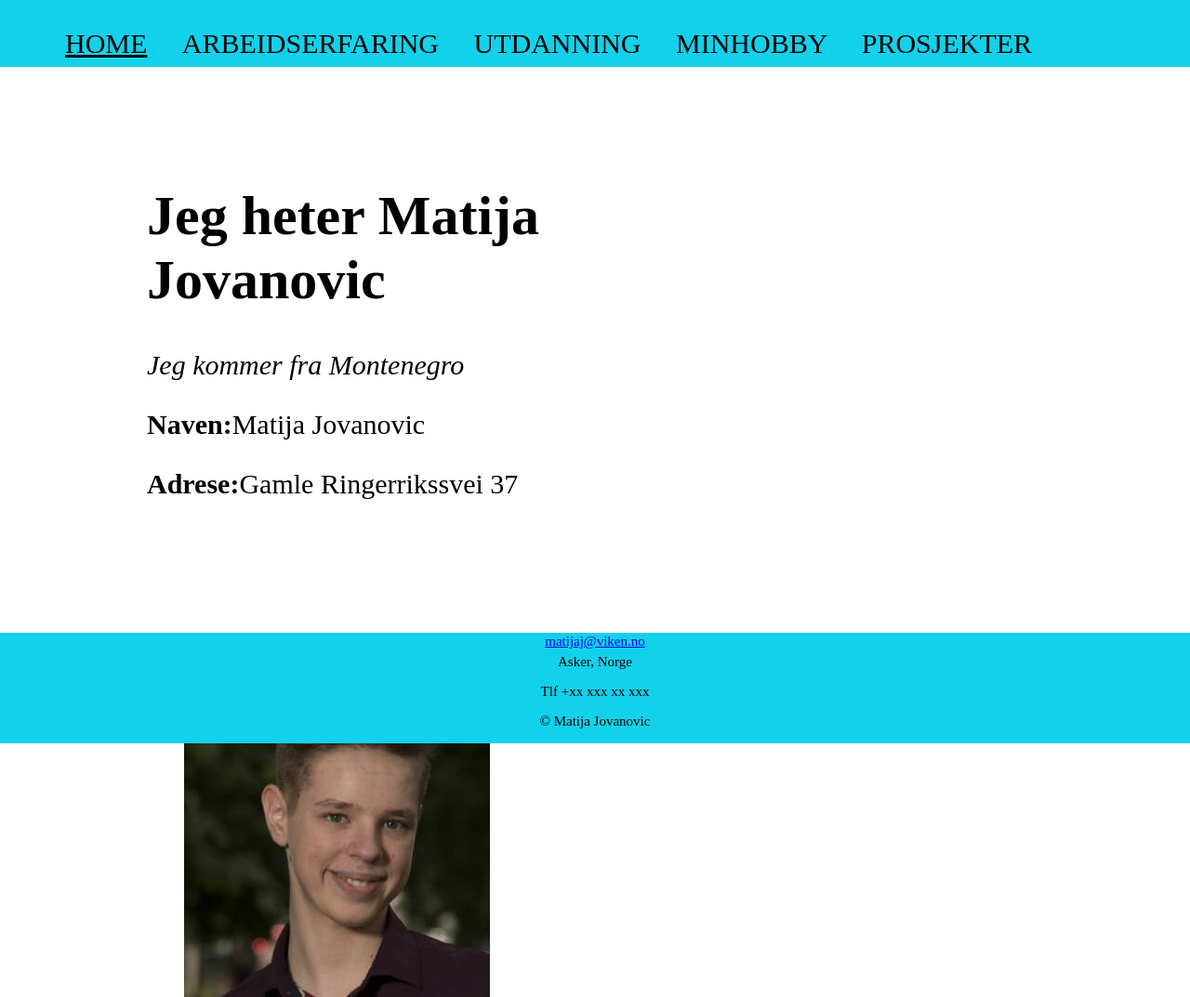
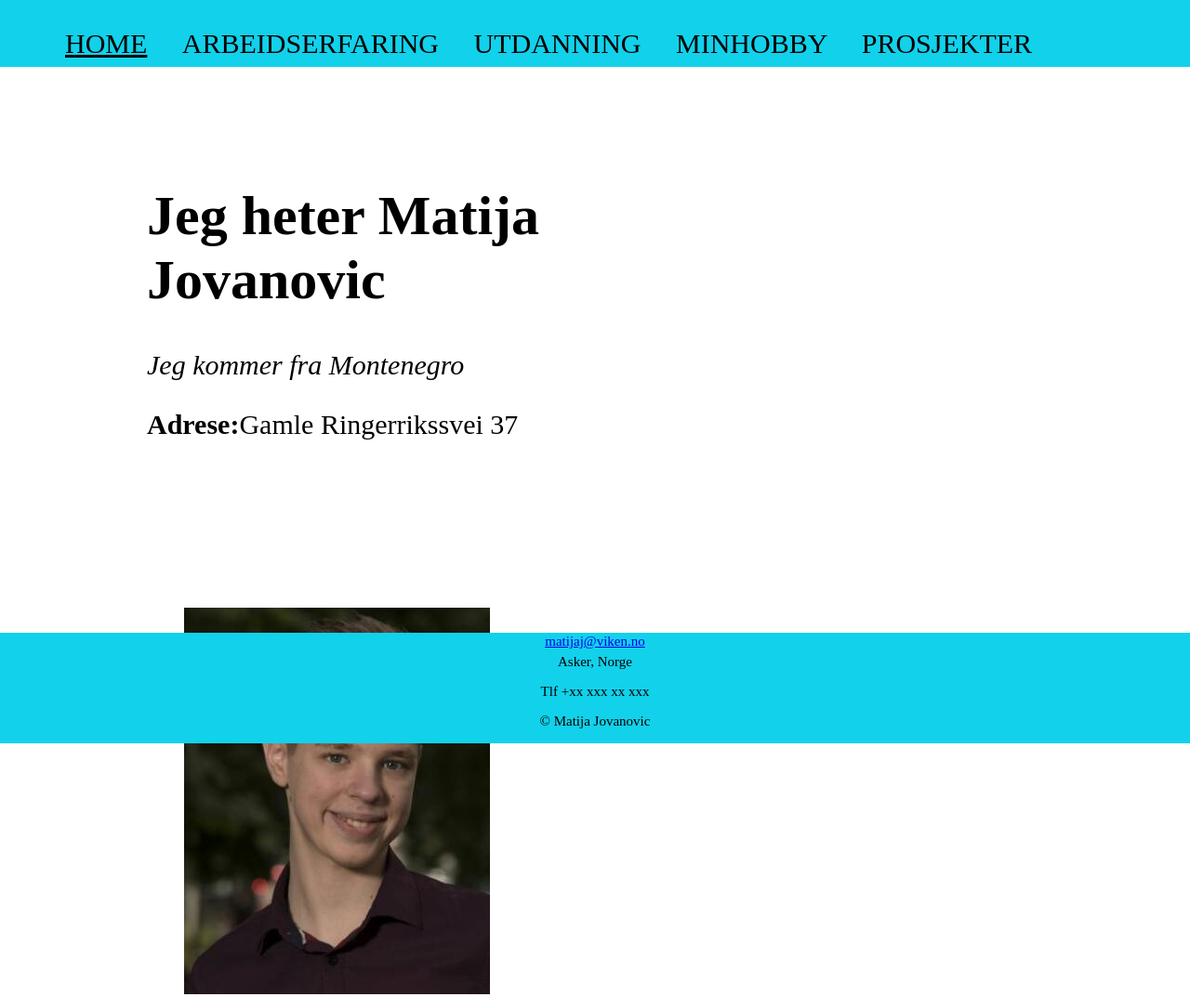
Before and after one commit to Matija078/Webside.github.io, a plain HTML site: page index.html in a window 1280 px wide. Shown: the top 1073 px of the page at 93% size. Drawn offline with Linux system fonts and the light colour scheme.

Commit message:
Update index.html

```diff
--- a/index.html
+++ b/index.html
@@ -18,11 +18,10 @@
                 <li class="kontakt_meg"><a href="./html/kontakt_meg.html">kontakt meg</a></li>
             </ul>
         </div>
-        <div class="tekst">
+<div class="tekst">
             <h1>Jeg heter Matija Jovanovic</h1>
             <p><em>Jeg kommer fra Montenegro</em></p>
-            <p><b>Naven:</b>Matija Jovanovic</p>
-            <p><b>Adrese:</b>Gamle Ringerrikssvei 37</p>
+           <p><b>Adrese:</b>Gamle Ringerrikssvei 37</p>
         </div>
         <img id="bilde1" src="./Img/MatijaJovanovic.jpg"alt="Matija profil bilde">
 
```
